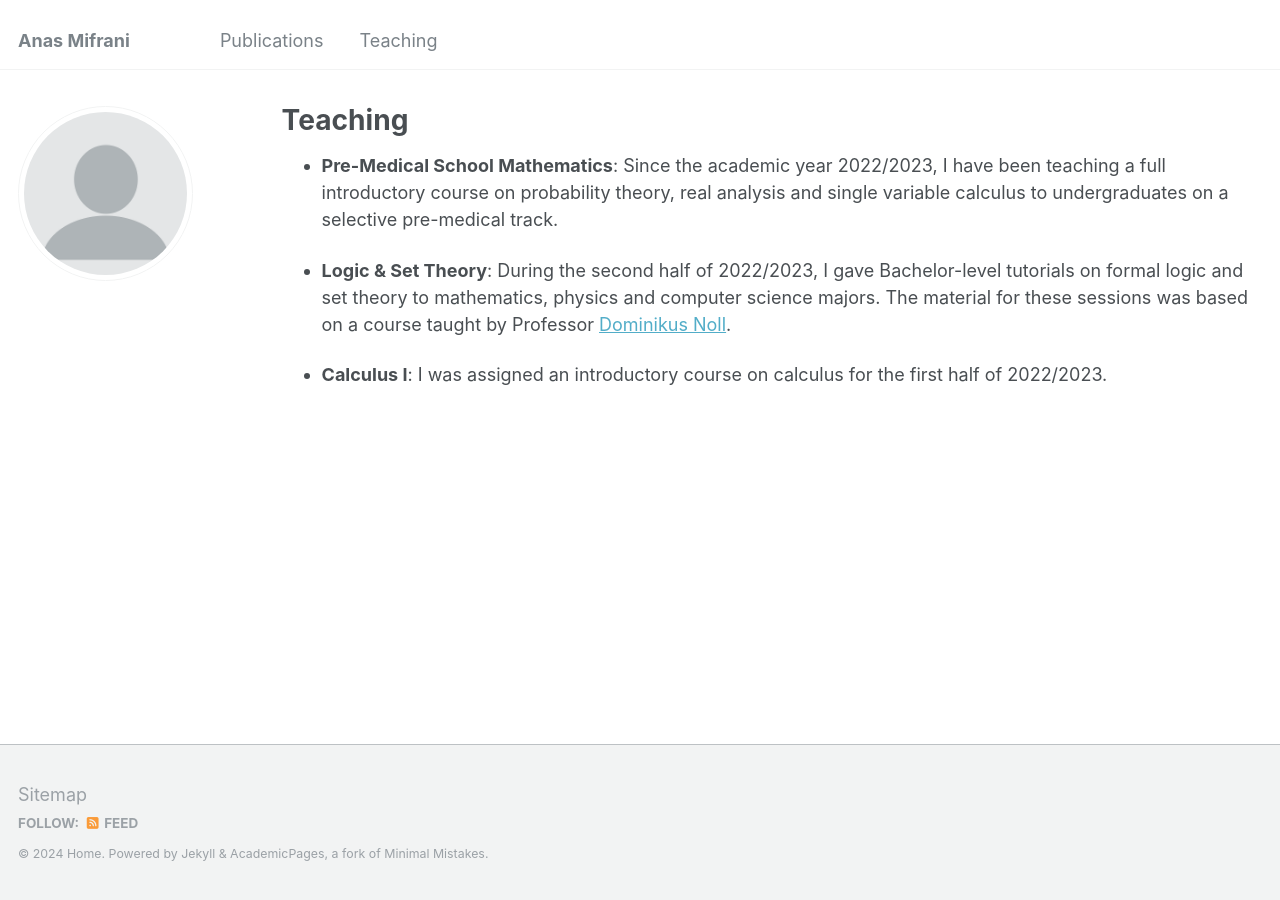
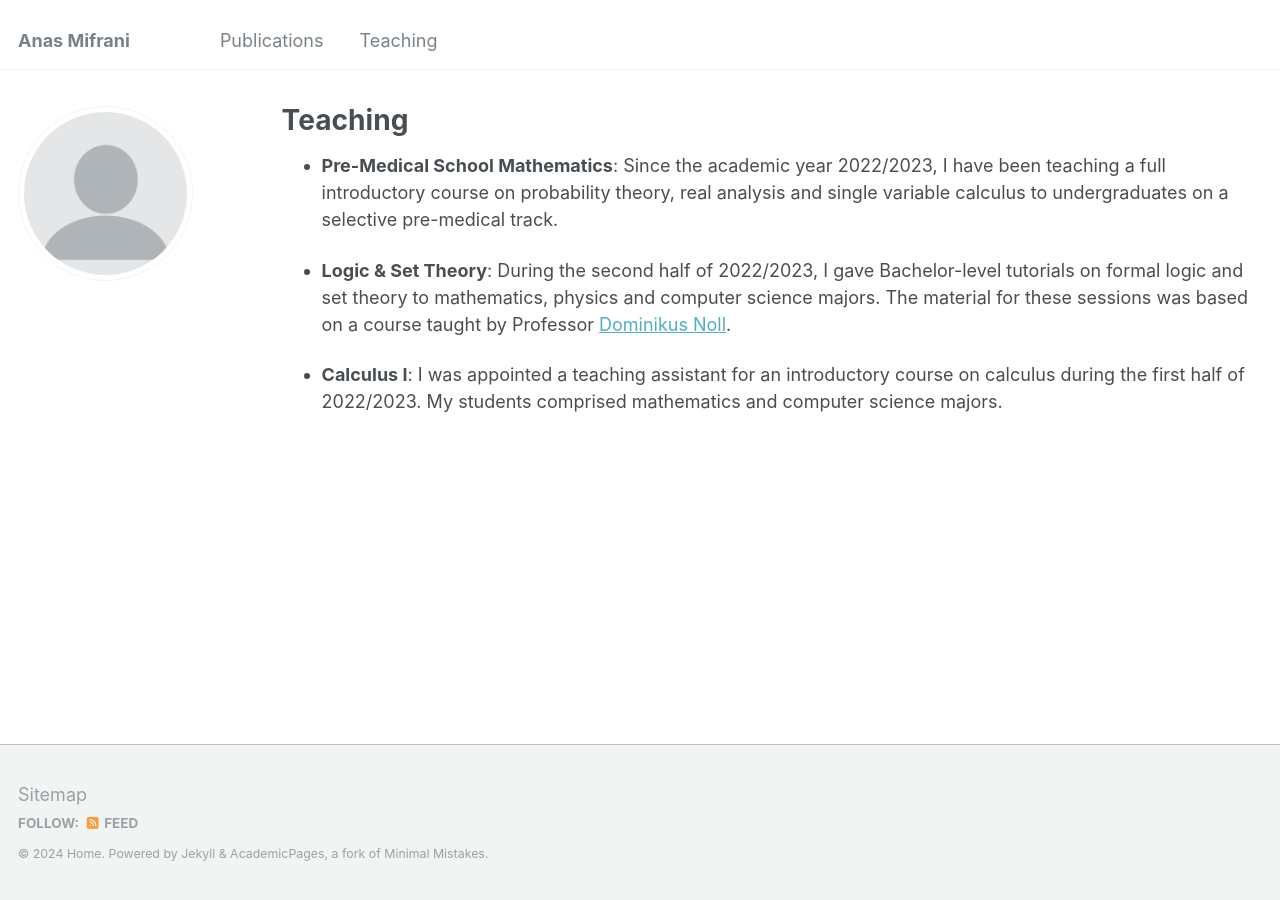
Before and after one commit to anmifrani/anmifrani.github.io, a Jekyll site: the page built from _pages/teaching.md, in a window 1280 px wide. Built offline with Jekyll 4.4.1, drawn with Linux system fonts in a browser that asks for light colours.

Commit message:
Update teaching.md

```diff
--- a/_pages/teaching.md
+++ b/_pages/teaching.md
@@ -9,4 +9,4 @@ author_profile: true
 
 * <b>Logic & Set Theory</b>: During the second half of 2022/2023, I gave Bachelor-level tutorials on formal logic and set theory to mathematics, physics and computer science majors. The material for these sessions was based on a course taught by Professor [Dominikus Noll](https://www.math.univ-toulouse.fr/~noll/).
 
-* <b>Calculus I</b>: I was assigned an introductory course on calculus for the first half of 2022/2023.
+* <b>Calculus I</b>: I was appointed a teaching assistant for an introductory course on calculus during the first half of 2022/2023. My students comprised mathematics and computer science majors.
```
